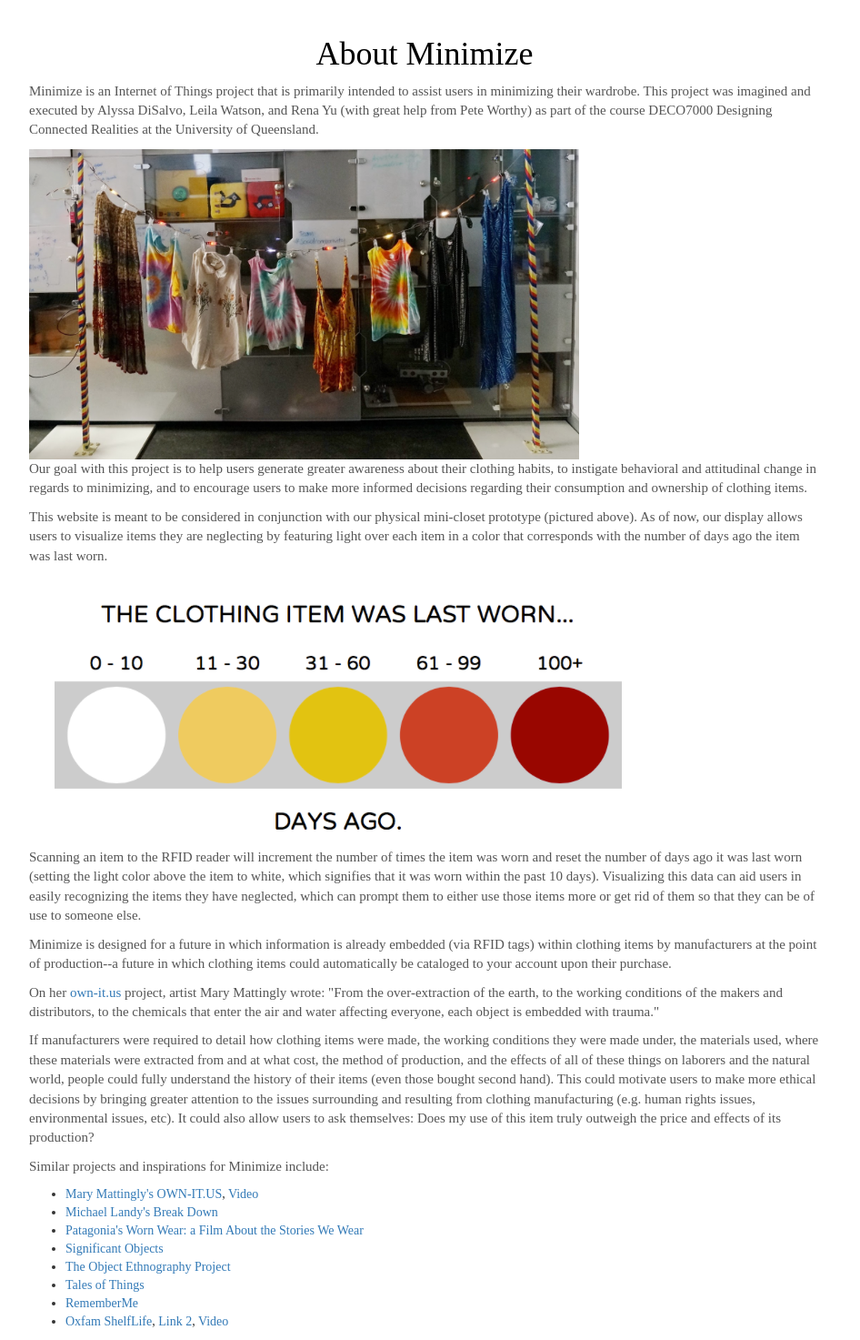
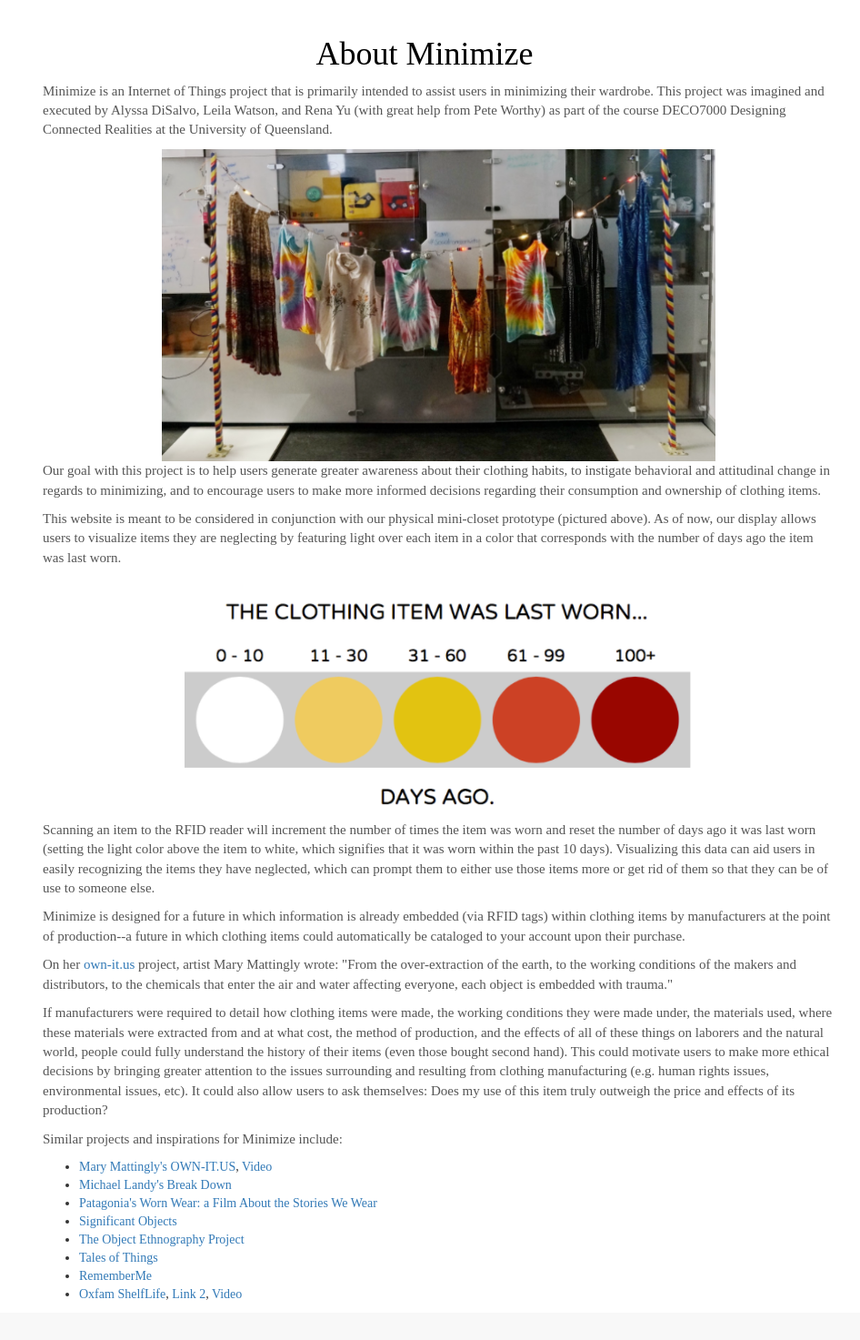
Before and after one commit to Renayuu/Minimalist, a PHP site: page /about.php in a window 1280 px wide. Shown: the part 50-1523 px from the top of the page at 91% size, without its empty margins (173-1119 px from the left). After the commit the page ends 1479 px from the top, so only its background shows below. Run offline with PHP 8.4, Linux system fonts and the light colour scheme; data that the repository does not hold is empty; some libraries are stand-ins or nearby versions.

Commit message:
images centered

```diff
--- a/about.php
+++ b/about.php
@@ -11,11 +11,11 @@ $image_url2=''
 
 	<h1 align = "center"><font face="proxima nova soft">About Minimize</font></h1>
 
-	<div><font face="proxima nova soft">
+	<div class="container"><font face="proxima nova soft">
 		<p>Minimize is an Internet of Things project that is primarily intended to assist users in minimizing their wardrobe. This project was imagined and executed by Alyssa DiSalvo, Leila Watson, and Rena Yu (with great help from Pete Worthy) as part of the course DECO7000 Designing Connected Realities at the University of Queensland.</p>
 
 		<font align = "center">
-		<img src="images/closet.jpg" align="middle">
+		<img class="displayed" src="images/closet.jpg" align="middle">
 		</font>
 
 		<p>Our goal with this project is to help users generate greater awareness about their clothing habits, to instigate behavioral and attitudinal change in regards to minimizing, and to encourage users to make more informed decisions regarding their consumption and ownership of clothing items.</p>
@@ -23,7 +23,7 @@ $image_url2=''
 		<p>This website is meant to be considered in conjunction with our physical mini-closet prototype (pictured above). As of now, our display allows users to visualize items they are neglecting by featuring light over each item in a color that corresponds with the number of days ago the item was last worn.</p>
 
 		<font align = "center">
-		<img src="images/colors.jpg" align="middle">
+		<img class="displayed" src="images/colors.jpg" align="middle">
 		</font>
 
 		<p>Scanning an item to the RFID reader will increment the number of times the item was worn and reset the number of days ago it was last worn (setting the light color above the item to white, which signifies that it was worn within the past 10 days). Visualizing this data can aid users in easily recognizing the items they have neglected, which can prompt them to either use those items more or get rid of them so that they can be of use to someone else.</p>
--- a/css/styles.css
+++ b/css/styles.css
@@ -6,6 +6,8 @@
 	max-width: 900px;
 	margin: auto;
 }
+
+
 
 body {
 	font-family: Helvetica, sans-serif;
@@ -114,3 +116,11 @@ header {
     -o-object-fit: cover;
     object-fit: cover;
 }
+
+img.displayed {
+    width: 70%;
+    display: block;
+    margin-left: auto;
+    margin-right: auto;
+    boder:none
+}
```
Also changed, not shown: 1 other file.
